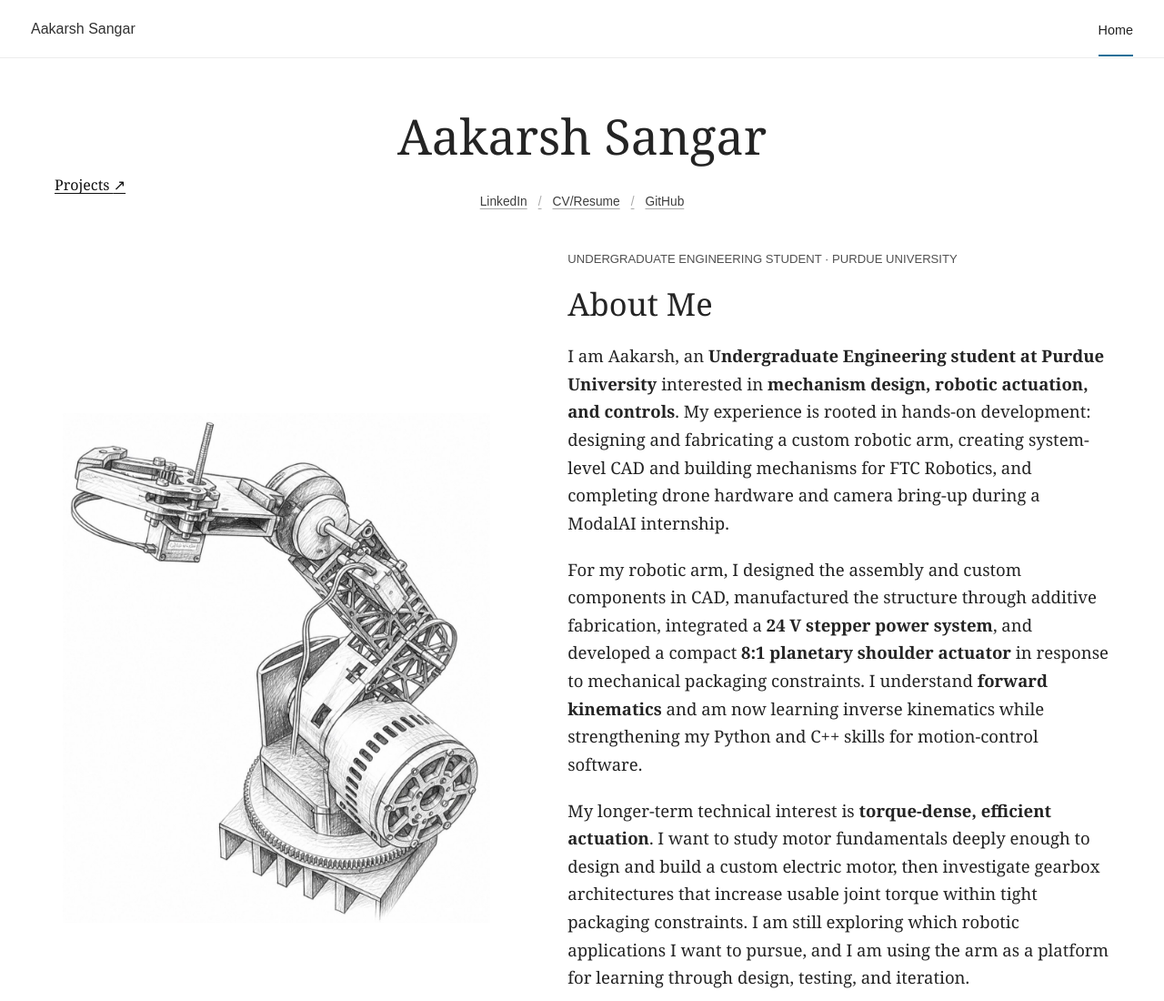
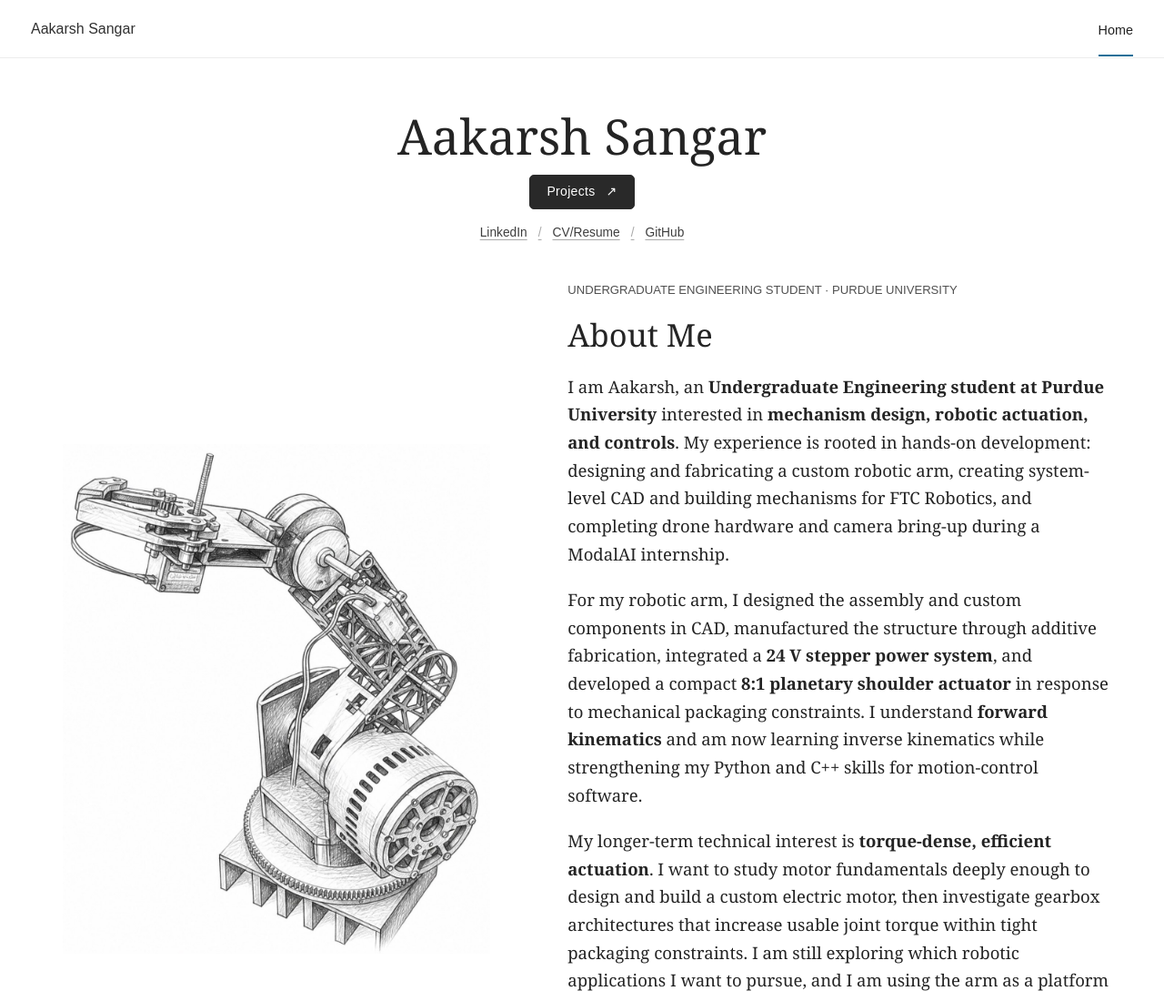
Before and after one commit to aakarsh-s/Engineering-Portfolio, a plain HTML site: page index.html in a window 1280 px wide. Shown: the top 1100 px of the page at 91% size. Drawn offline with Linux system fonts and the light colour scheme.

Commit message:
Add styles for classic homepage project buttons

```diff
--- a/styles.css
+++ b/styles.css
@@ -3873,3 +3873,47 @@ h2,
     max-width: 560px;
   }
 }
+/* Homepage Projects Button */
+
+.classic-home .classic-project-action {
+  display: flex;
+  justify-content: center;
+  align-items: center;
+  width: 100%;
+  margin: 12px 0 18px;
+}
+
+.classic-home a.classic-project-button {
+  display: inline-flex;
+  align-items: center;
+  justify-content: center;
+  gap: 12px;
+  padding: 8px 18px;
+  background-color: #292929;
+  color: #ffffff;
+  border: 1px solid #292929;
+  border-radius: 5px;
+  font-family: Arial, Helvetica, sans-serif;
+  font-size: 14px;
+  font-weight: 500;
+  letter-spacing: 0.3px;
+  line-height: 1.4;
+  text-decoration: none;
+  transition: all 0.25s ease;
+}
+
+.classic-home a.classic-project-button span {
+  font-size: 14px;
+  transition: transform 0.25s ease;
+}
+
+.classic-home a.classic-project-button:hover {
+  background-color: #ffffff;
+  color: #292929;
+  transform: translateY(-2px);
+  text-decoration: none;
+}
+
+.classic-home a.classic-project-button:hover span {
+  transform: translate(2px, -2px);
+}
```
